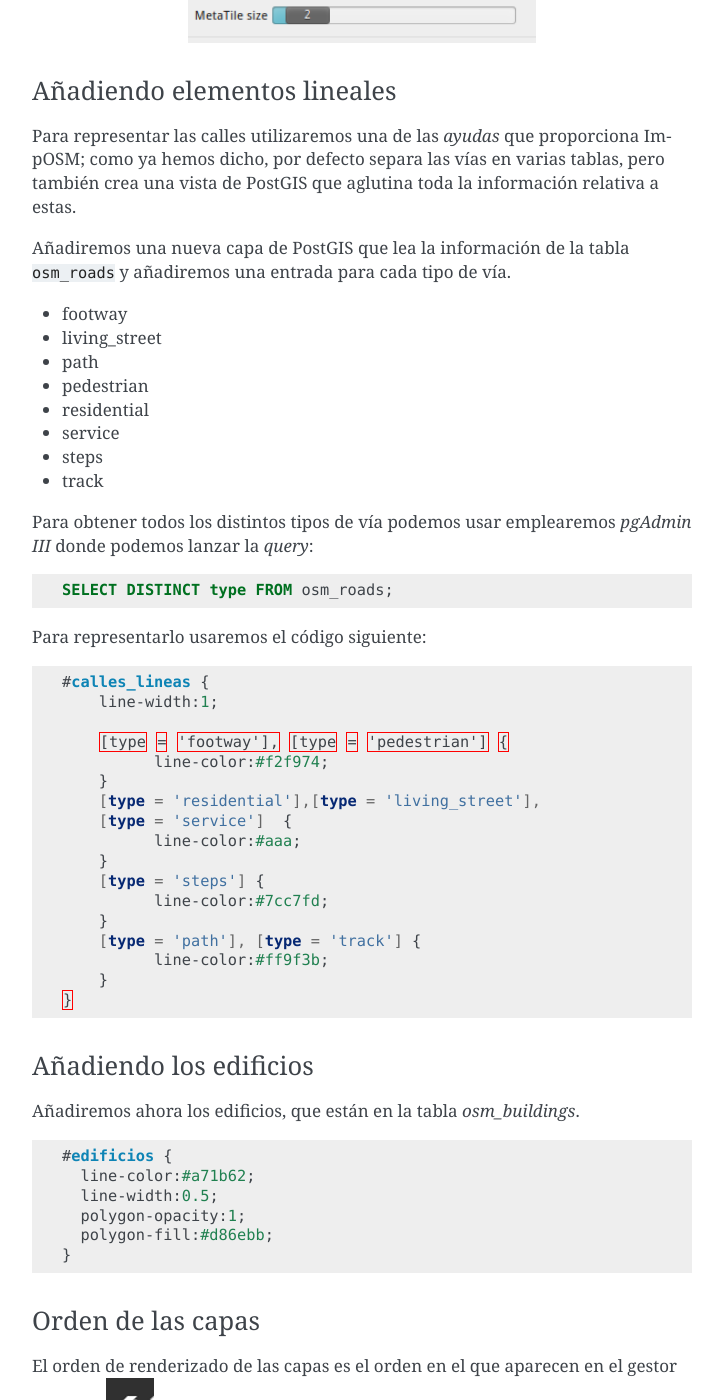
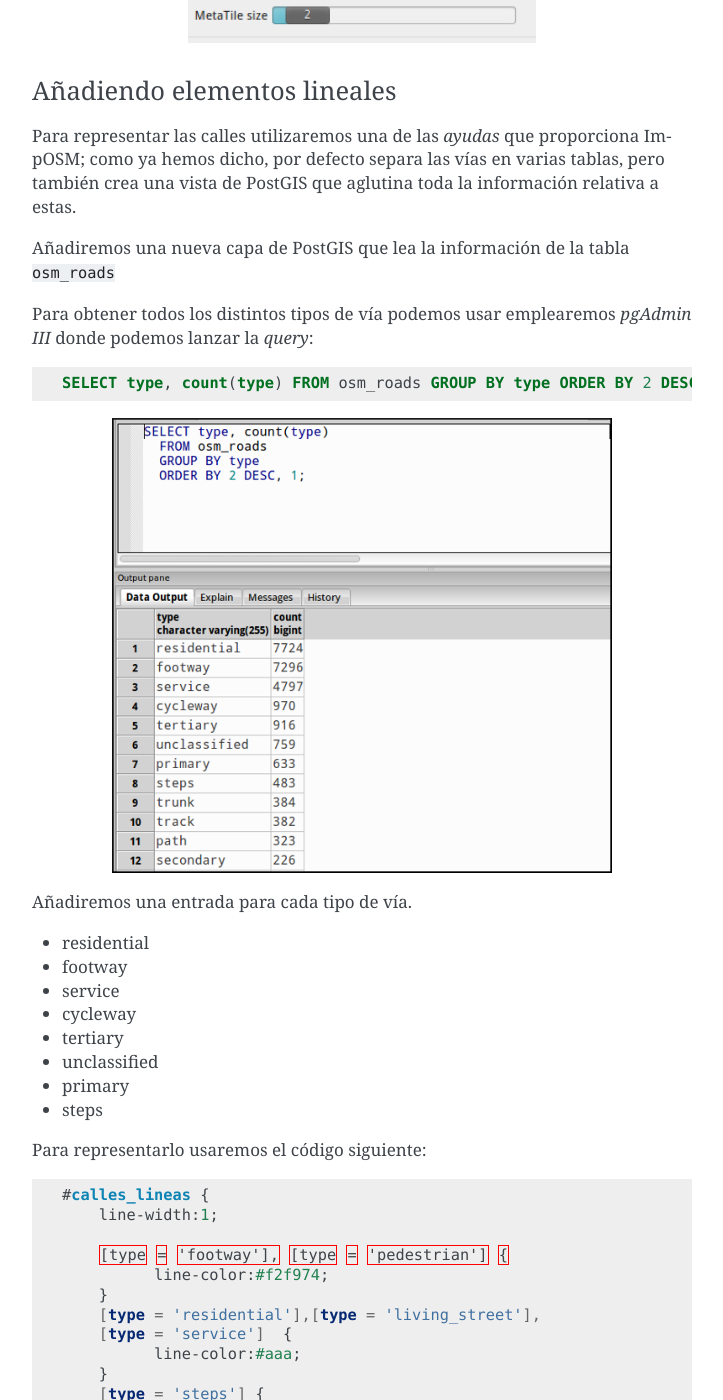
Before and after one commit to geoinquietosvlc/josm-imposm-tilemill-workshop, a Sphinx documentation site: the page built from source/tilemill/tilemill_taller.rst, in a window 1280 px wide and 1400 px high, scrolled down 10352 px. Shown: the whole window, without its empty margins (388-1111 px from the left). Built offline with Sphinx 7.4.7, drawn with Linux system fonts in a browser that asks for light colours; formulas are drawn with MathJax 3.

Commit message:
Fixed #17

```diff
--- a/source/tilemill/tilemill_taller.rst
+++ b/source/tilemill/tilemill_taller.rst
@@ -372,23 +372,30 @@ pero también crea una vista de PostGIS que aglutina toda la información
 relativa a estas.
 
 Añadiremos una nueva capa de PostGIS que lea la información de la tabla
-``osm_roads`` y añadiremos una entrada para cada tipo de vía.
-
-* footway
-* living_street
-* path
-* pedestrian
-* residential
-* service
-* steps
-* track
+``osm_roads``
 
 Para obtener todos los distintos tipos de vía podemos usar emplearemos
 `pgAdmin III` donde podemos lanzar la *query*:
 
 .. code-block:: sql
 
-    SELECT DISTINCT type FROM osm_roads;
+    SELECT type, count(type) FROM osm_roads GROUP BY type ORDER BY 2 DESC, 1;
+
+.. image:: ../img/tilemillsqllineales.png
+    :width: 500 px
+    :alt: Tipos de vía incluídos
+    :align: center
+
+Añadiremos una entrada para cada tipo de vía.
+
+* residential
+* footway
+* service
+* cycleway
+* tertiary
+* unclassified
+* primary
+* steps
 
 Para representarlo usaremos el código siguiente:
 
```
Also changed, not shown: source/img/tilemillsqllineales.png (added).
